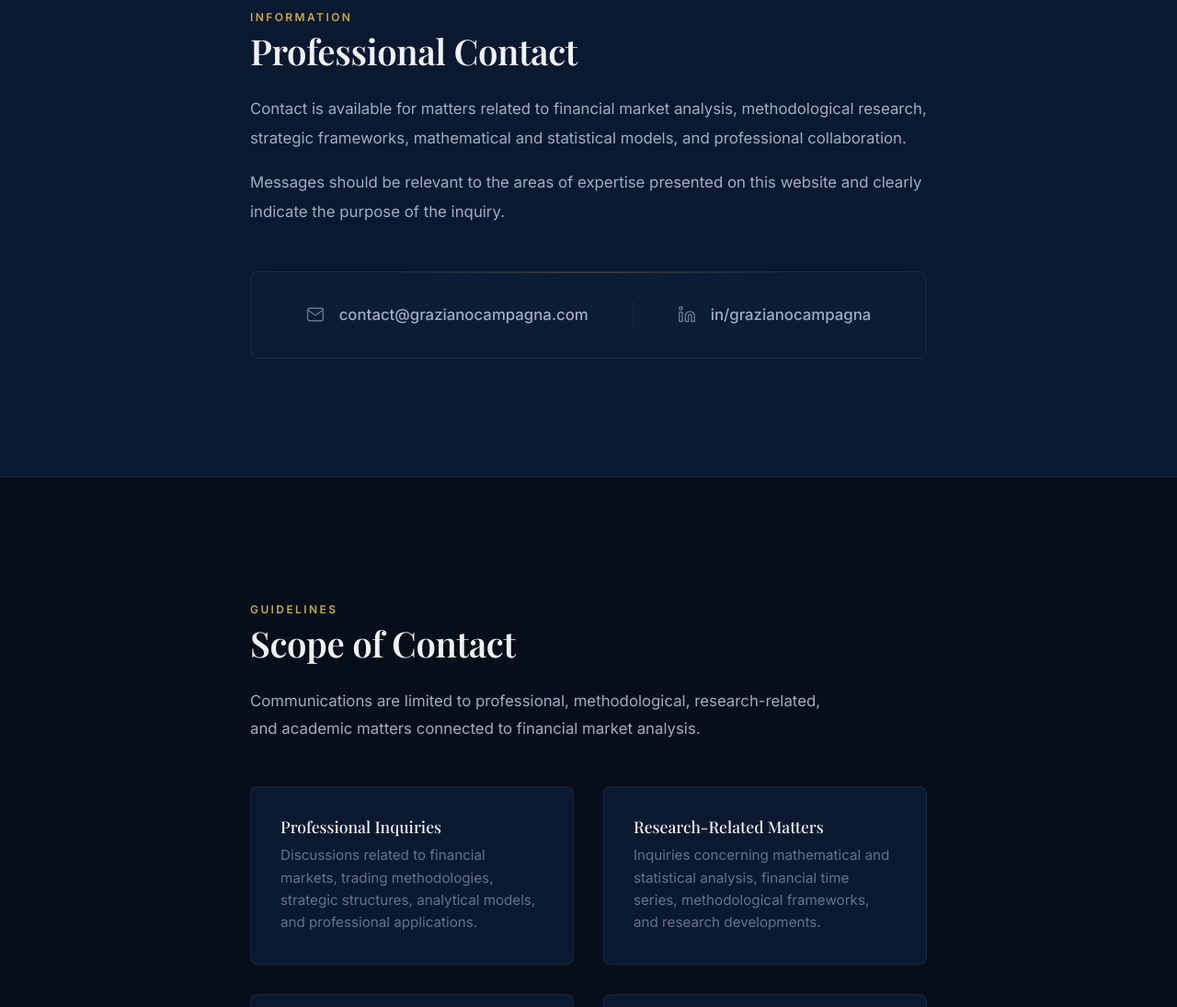
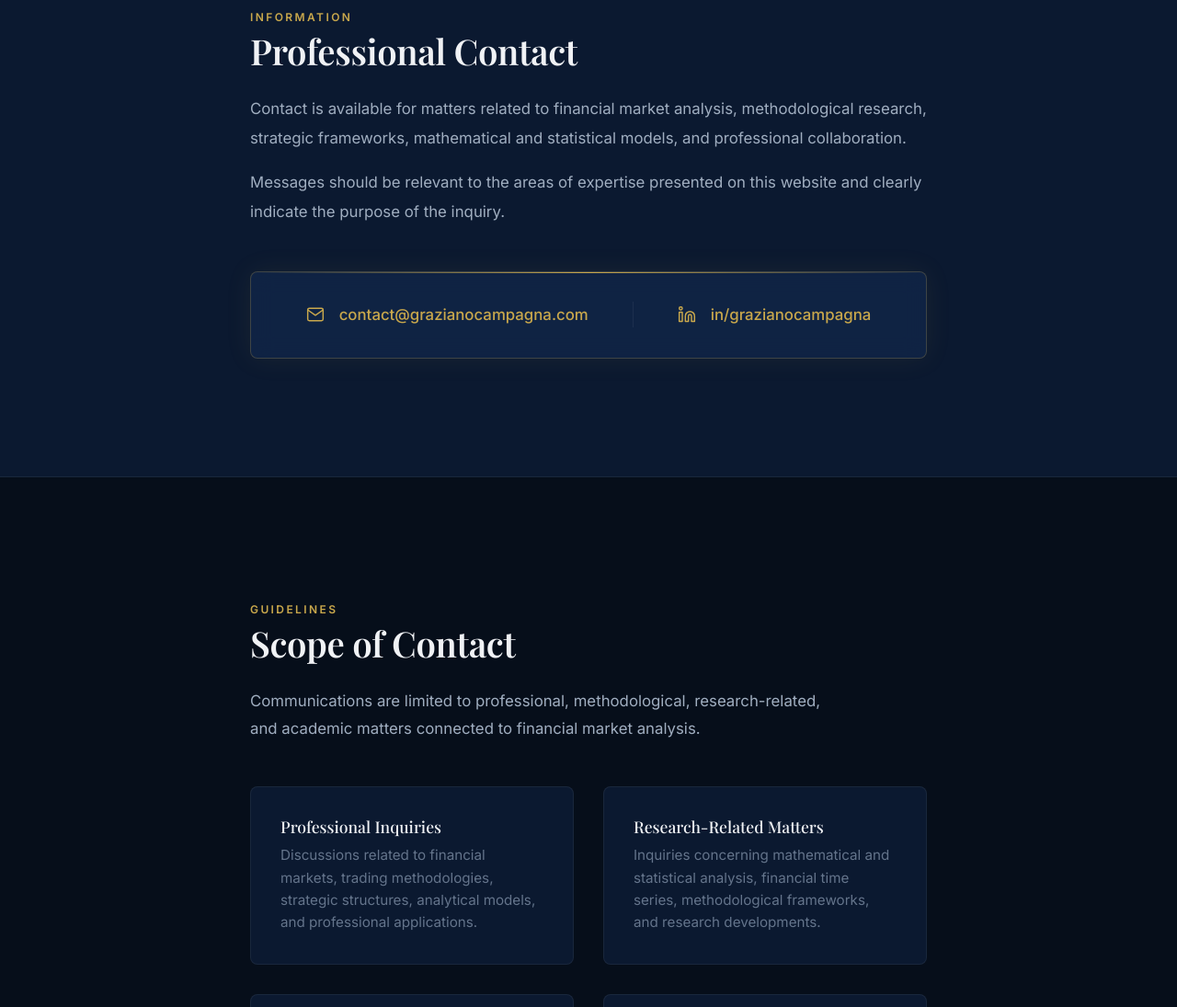
Before and after one commit to oussamadhaim/gc-research, a website built with Vite: page contact.html in a window 1280 px wide. Shown: the part 726-1821 px from the top of the page at 92% size. Built offline with nearby package versions, Linux system fonts and the light colour scheme; a web font is replaced by a local one.

Commit message:
style: make contact row glowing and golden by default without requiring hover

```diff
--- a/css/contact.css
+++ b/css/contact.css
@@ -20,15 +20,16 @@
   align-items: center;
   justify-content: center;
   gap: var(--space-xl);
-  background: rgba(15, 34, 64, 0.4);
+  background: rgba(20, 45, 85, 0.55);
   backdrop-filter: blur(12px);
   -webkit-backdrop-filter: blur(12px);
-  border: 1px solid var(--color-border);
+  border: 1px solid var(--color-border-accent);
   border-radius: var(--radius-md);
   padding: var(--space-lg) var(--space-2xl);
   margin: var(--space-2xl) auto 0;
   width: fit-content;
   max-width: 100%;
+  box-shadow: var(--shadow-glow);
   transition: all var(--duration-normal) var(--ease-smooth);
   overflow: hidden;
 }
@@ -37,32 +38,26 @@
   content: '';
   position: absolute;
   top: 0;
-  left: 20%;
-  right: 20%;
+  left: 0;
+  right: 0;
   height: 1px;
   background: linear-gradient(90deg, transparent, var(--color-accent), transparent);
   transition: all 0.6s var(--ease-smooth);
-  opacity: 0.3;
+  opacity: 1;
 }
 
 .contact-links-row:hover {
-  border-color: var(--color-border-accent);
-  background: rgba(20, 45, 85, 0.55);
-  box-shadow: var(--shadow-glow);
+  border-color: var(--color-accent);
+  background: rgba(25, 55, 105, 0.7);
+  box-shadow: 0 0 35px rgba(201, 168, 76, 0.15);
   transform: translateY(-3px);
-}
-
-.contact-links-row:hover::before {
-  left: 0;
-  right: 0;
-  opacity: 1;
 }
 
 .contact-link-item {
   display: flex;
   align-items: center;
   gap: var(--space-md);
-  color: var(--color-text-secondary);
+  color: var(--color-accent);
   text-decoration: none;
   font-family: var(--font-body);
   font-size: 1.05rem;
@@ -74,18 +69,18 @@
 }
 
 .contact-link-item:hover {
-  color: var(--color-accent);
+  color: var(--color-accent-light);
 }
 
 .contact-link-svg {
-  stroke: var(--color-text-muted);
+  stroke: var(--color-accent);
   transition: stroke var(--duration-fast) var(--ease-smooth),
               transform var(--duration-fast) var(--ease-smooth);
   flex-shrink: 0;
 }
 
 .contact-link-item:hover .contact-link-svg {
-  stroke: var(--color-accent);
+  stroke: var(--color-accent-light);
   transform: scale(1.1);
 }
 
```
